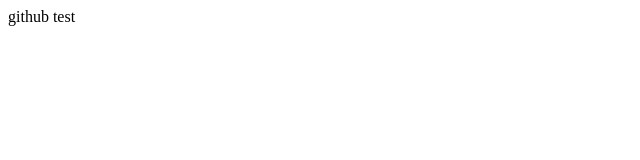
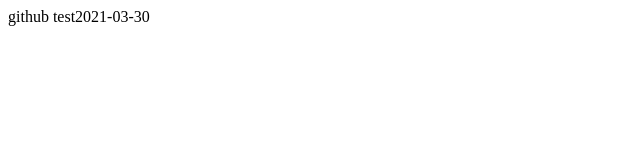
Before and after one commit to trusting/githbu-mac-test, a plain HTML site: page index.html in a window 1280 px wide. Shown: the full height of the page, 0-640 px from the left. Drawn offline with Linux system fonts and the light colour scheme.

Commit message:
テスト変更

```diff
--- a/index.html
+++ b/index.html
@@ -4,6 +4,6 @@
 </head>
 
 <body>
-github test
+github test2021-03-30
 </body>
 </html>
```
